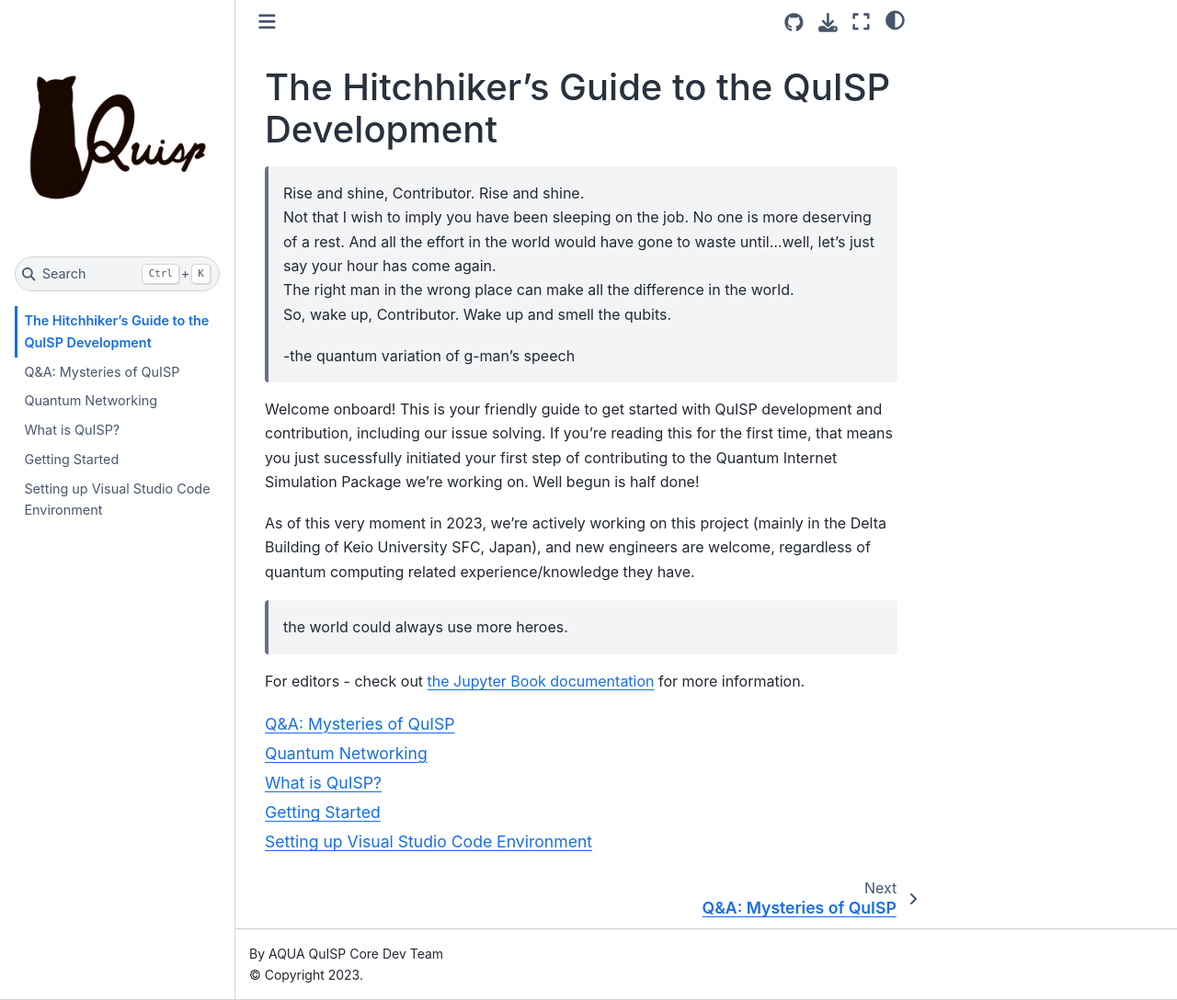
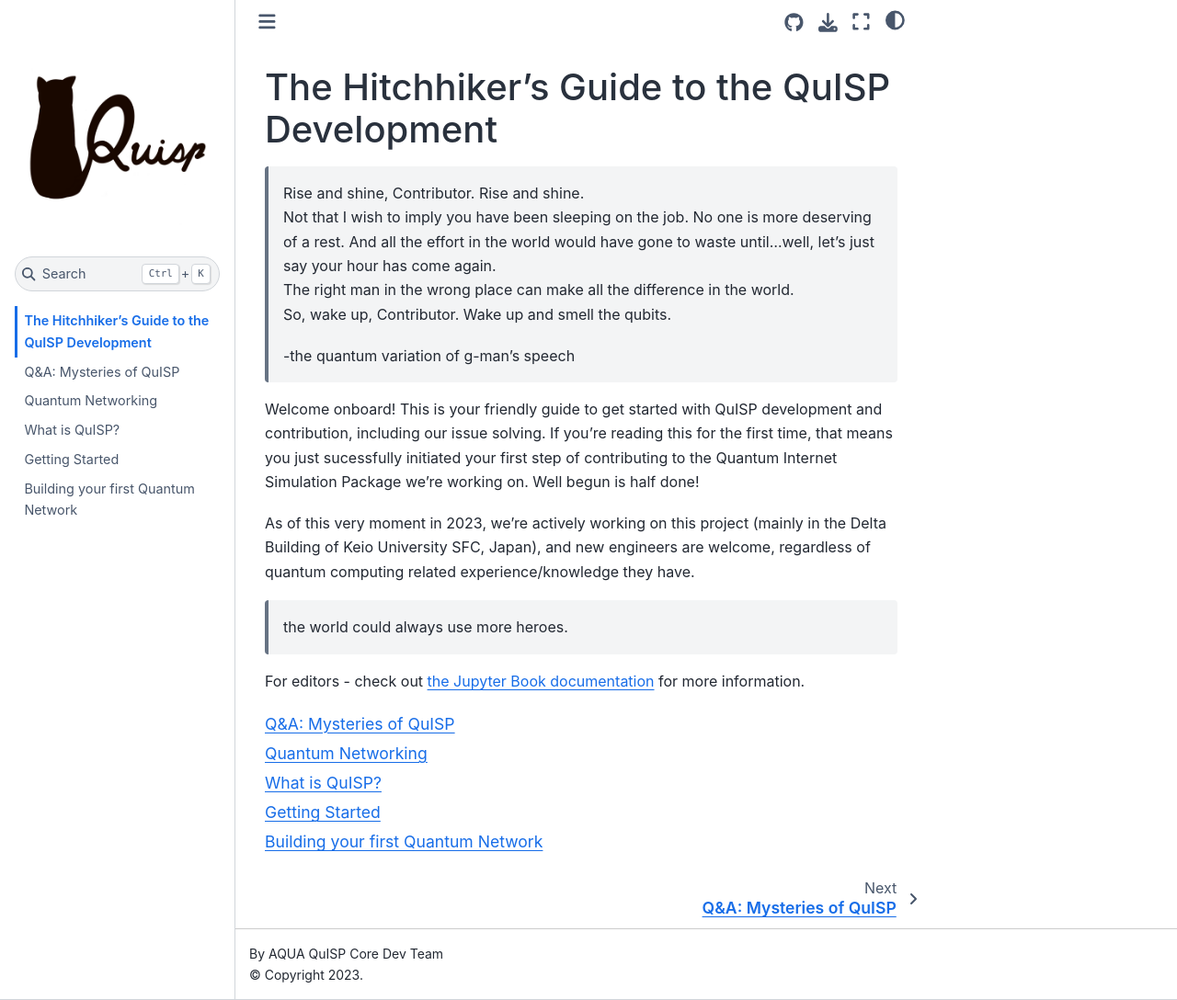
Before and after one commit to sierpinskiii/quisp-textbook.github.io, a Jupyter Book: the page built from intro.md, in a window 1280 px wide and 1088 px high. Shown: the whole window at 92% size. Built offline with Jupyter Book 1.0.4 settings and Sphinx 7.4.7 and the Sphinx Book theme 1.1.4, drawn with Linux system fonts in a browser that asks for light colours.

Commit message:
added init-tutorial markdown file and its relevant image files

```diff
--- a/_toc.yml
+++ b/_toc.yml
@@ -8,4 +8,4 @@
 - file: quantum-networks
 - file: what-is-quisp
 - file: getting-started
-- file: vscode
+- file: init-tutorial
--- /dev/null
+++ b/init-tutorial.md
@@ -0,0 +1,83 @@
+# Building your first Quantum Network
+
+Now that you have QuISP up and running, it's time to build your first quantum network simulation. Let's open up QuISP and take a look at the simulations available to us.
+
+## Initialization
+
+### Selecting our simulation
+- quisp_tutorial.ini
+
+In our project explorer (default left hand side), expand the quisp master folder to see a dropdown list of folders related to QuISP. Select and expand the `/simulations` folder.
+
+<div>
+<img src="simu.png" width="500"/>
+</div>
+
+Once inside, we can see a variety of simulations we can choose to run. In this case, we will want to run the "quisp_tutorial" simulation. Do this by right clicking `quisp_tutorial.ini > Run As > OMNet++ Simulation`
+
+> OMNet++ will now start building our QuISP simulation!
+
+<div>
+<img src="runas.png" width="500"/>
+</div>
+
+Alternatively, simply select `quisp_tutorial.ini` and click the green "Run Simulations" button in the taskbar located at the top of OMNet++.
+
+<div>
+<img src="greenrun.png" width="200"/>
+</div>
+
+
+### Choosing our network demo
+
+After our simulation is started, the program will ask us to choose what kind of network we wish to simulate.
+
+There are six basic types of network demos available:
+
+- **Tutorial_MM** (Two nodes connected via a single Memory-to-Memory Link)
+
+<div>
+<img src="tmm.png" width="200"/>
+</div>
+
+- **Tutorial_MIM** (Two nodes connected via a single Memory-Interface-Memory link) <br> "HoM" is a Bell State Analyzer in the middle of the link
+
+<div>
+<img src="tmim.png" width="400"/>
+</div>
+
+- **Three_HOM_Star** (Star topology with 3 links with "HoM" in the middle of each link)
+
+<div>
+<img src="starlink.png" width="400"/>
+</div>
+
+- **Realistic_Layer2_Simple_MIM_MM_all_in_one** (A moderately realistic network made up of MIM and MM connections, with repeaters to extend the signal)
+
+<div>
+<img src="reallink.png" width="500"/>
+</div>
+
+- **Realistic_Layer2_Star_Sep** (A moderately realistic network with a star topology)
+
+<div>
+<img src="realstar.png" width="500"/>
+</div>
+
+- **Tutorial_Big_Q_Network** (A large quantum network consisting of various nodes)
+
+### Initializing our Parameters
+
+After the desired network demo is selected from the drop-down menu, the simulator will ask you to set some parameters.
+
+Additional parameters can be set in the .ini and .ned files but for now in these demo simulations, you will just be asked to set five main parameters:
+
+- **log file name**
+- **number of bell pairs**
+- **link tomography**
+- **initial purification**
+- **purification type**
+
+When selecting these parameters, be sure to check the "Use this value for all similar parameters" box to set these parameters for all nodes in our network.
+
+Congratulations on building your first network simulation in quisp! Once completed, your network simulation should be up and running. Now you are ready to take a look at the various other network simulations available to us within QuISP!
```
Also changed, not shown: greenrun.png (added), reallink.png (added), realstar.png (added), runas.png (added), simu.png (added), starlink.png (added), tmim.png (added), tmm.png (added).
